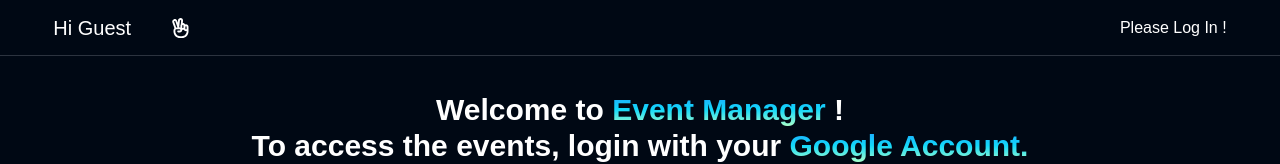
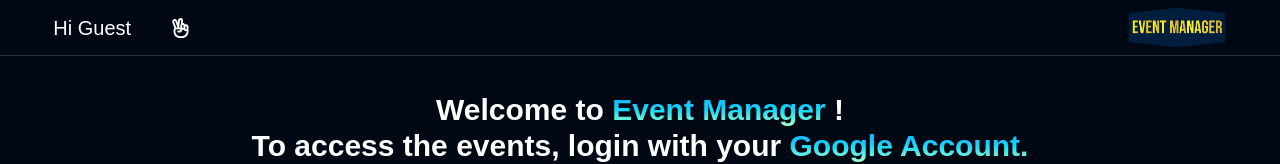
Before and after one commit to AnshumanModanwal/Event-Manager, a React (Vite) app: page / in a window 1280 px wide. Shown: the top 164 px of the page. Built offline with nearby package versions, Linux system fonts and the light colour scheme; no server answers.

Commit message:
Update .gitignore and remove sensitive files from tracking

```diff
--- a/src/Component/Navigation.jsx
+++ b/src/Component/Navigation.jsx
@@ -4,6 +4,7 @@
 import { useNavigate } from 'react-router-dom';
 import { signOut } from "firebase/auth"; // Import signOut from Firebase
 import { auth } from '../firebase';
+import logo from "../assets/logo-color.png"
 const Navigation = () => {
     const {user,logout} = useAuthStore()
     // console.log(user.photoURL)
@@ -41,7 +42,8 @@
             <p className='rounded-[8px] border border-richblack-700 bg-richblack-800 px-[12px] py-[8px] hover:scale-110 cursor-pointer' onClick={handleLogout}>Logout</p>
         </>
     ) : (
-        <p>Please Log In !</p>
+      <img src={logo} width="100px"/>
+
             )}
     </div>
 </div>
```
Also changed, not shown: public/logo-color.png, src/assets/logo-color.png.
